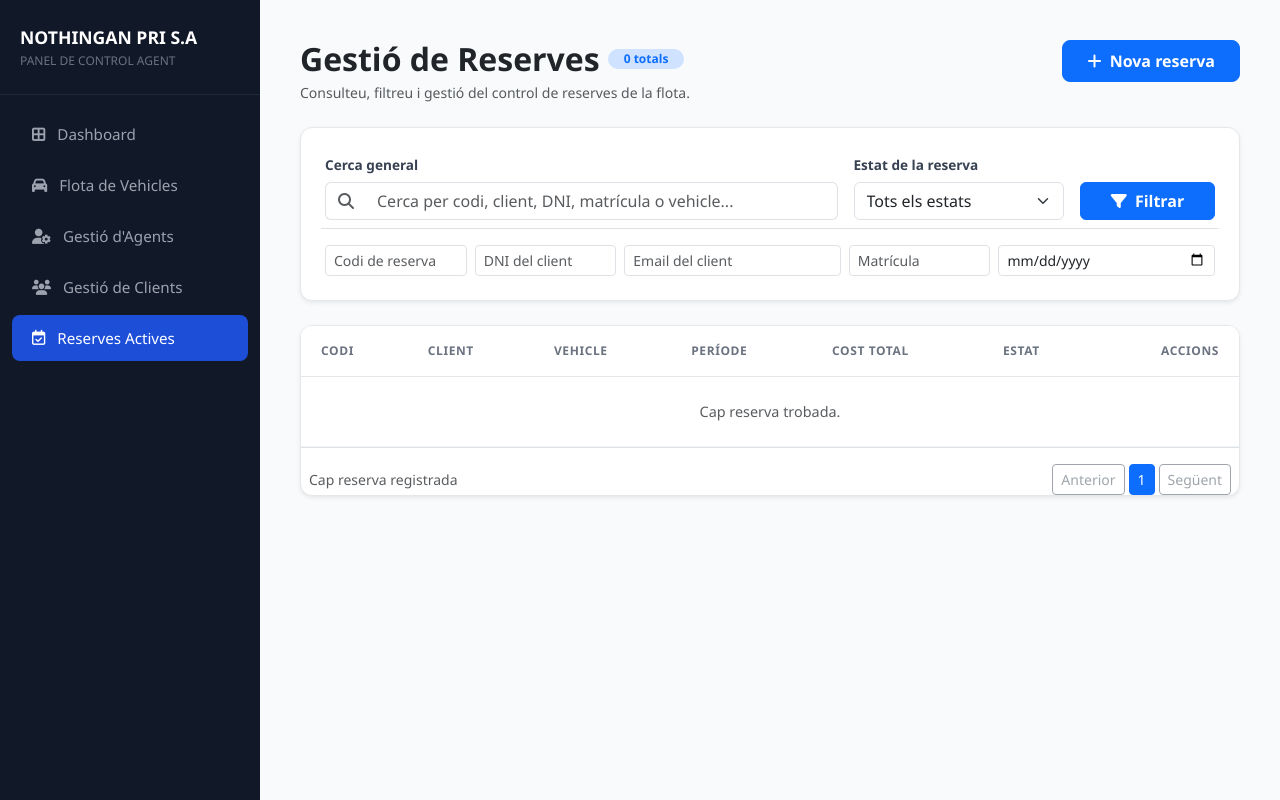
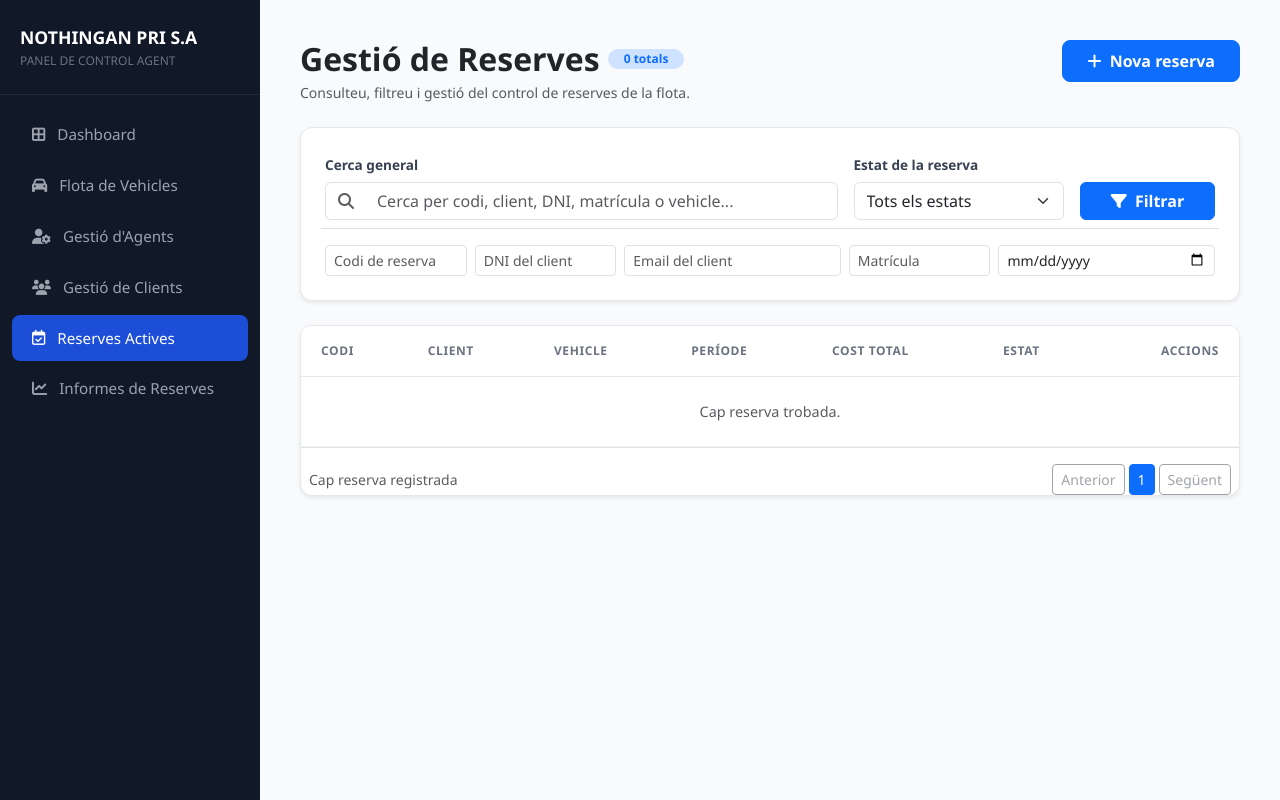
Before and after one commit to banfruns-ban/Nothingan-Pri-S.A., a Spring Boot app: page /dashboard/reserves in a window 1280 px wide. Run offline with Spring Boot 4, Linux system fonts and the light colour scheme; the visitor is signed in with stand-in values (Sample User, id 1); data that the repository does not hold is empty; some of the project's set-up classes (security, data sources, template engines, error pages and the like) are left out, and stand-ins take their place.

Commit message:
feat: añadir enlace a informes de reserves en múltiples plantillas

```diff
--- a/src/main/resources/templates/agents/alta_agent.html
+++ b/src/main/resources/templates/agents/alta_agent.html
@@ -34,6 +34,9 @@
             </a>
             <a th:href="@{/dashboard/reserves}" class="nav-link">
                 <i class="fa-regular fa-calendar-check"></i> Reserves Actives
+            </a>
+            <a th:href="@{/dashboard/informes/reserves}" class="nav-link">
+                <i class="fa-solid fa-chart-line"></i> Informes de Reserves
             </a>
         </nav>
     </aside>
--- a/src/main/resources/templates/agents/detall_agent.html
+++ b/src/main/resources/templates/agents/detall_agent.html
@@ -34,6 +34,9 @@
             </a>
             <a th:href="@{/dashboard/reserves}" class="nav-link">
                 <i class="fa-regular fa-calendar-check"></i> Reserves Actives
+            </a>
+            <a th:href="@{/dashboard/informes/reserves}" class="nav-link">
+                <i class="fa-solid fa-chart-line"></i> Informes de Reserves
             </a>
         </nav>
     </aside>
--- a/src/main/resources/templates/agents/llistat_agents.html
+++ b/src/main/resources/templates/agents/llistat_agents.html
@@ -34,6 +34,9 @@
             </a>
             <a th:href="@{/dashboard/reserves}" class="nav-link">
                 <i class="fa-regular fa-calendar-check"></i> Reserves Actives
+            </a>
+            <a th:href="@{/dashboard/informes/reserves}" class="nav-link">
+                <i class="fa-solid fa-chart-line"></i> Informes de Reserves
             </a>
         </nav>
     </aside>
--- a/src/main/resources/templates/client/altaUsuari.html
+++ b/src/main/resources/templates/client/altaUsuari.html
@@ -34,6 +34,9 @@
             </a>
             <a th:href="@{/dashboard/reserves}" class="nav-link">
                 <i class="fa-regular fa-calendar-check"></i> Reserves Actives
+            </a>
+            <a th:href="@{/dashboard/informes/reserves}" class="nav-link">
+                <i class="fa-solid fa-chart-line"></i> Informes de Reserves
             </a>
         </nav>
     </aside>
--- a/src/main/resources/templates/client/detallClient.html
+++ b/src/main/resources/templates/client/detallClient.html
@@ -34,6 +34,9 @@
             </a>
             <a th:href="@{/dashboard/reserves}" class="nav-link">
                 <i class="fa-regular fa-calendar-check"></i> Reserves Actives
+            </a>
+            <a th:href="@{/dashboard/informes/reserves}" class="nav-link">
+                <i class="fa-solid fa-chart-line"></i> Informes de Reserves
             </a>
         </nav>
     </aside>
--- a/src/main/resources/templates/client/editarClient.html
+++ b/src/main/resources/templates/client/editarClient.html
@@ -34,6 +34,9 @@
                 </a>
                 <a th:href="@{/dashboard/reserves}" class="nav-link">
                     <i class="fa-regular fa-calendar-check"></i> Reserves Actives
+                </a>
+                <a th:href="@{/dashboard/informes/reserves}" class="nav-link">
+                    <i class="fa-solid fa-chart-line"></i> Informes de Reserves
                 </a>
             </nav>
         </aside>
--- a/src/main/resources/templates/client/llistaClients.html
+++ b/src/main/resources/templates/client/llistaClients.html
@@ -34,6 +34,9 @@
             </a>
             <a th:href="@{/dashboard/reserves}" class="nav-link">
                 <i class="fa-regular fa-calendar-check"></i> Reserves Actives
+            </a>
+            <a th:href="@{/dashboard/informes/reserves}" class="nav-link">
+                <i class="fa-solid fa-chart-line"></i> Informes de Reserves
             </a>
         </nav>
     </aside>
--- a/src/main/resources/templates/dashboard/dashboard.html
+++ b/src/main/resources/templates/dashboard/dashboard.html
@@ -35,6 +35,9 @@
                 </a>
                 <a th:href="@{/dashboard/reserves}" class="nav-link">
                     <i class="fa-regular fa-calendar-check"></i> Reserves Actives
+                </a>
+                <a th:href="@{/dashboard/informes/reserves}" class="nav-link">
+                    <i class="fa-solid fa-chart-line"></i> Informes de Reserves
                 </a>
             </nav>
         </aside>
--- a/src/main/resources/templates/reserves/altaReserva.html
+++ b/src/main/resources/templates/reserves/altaReserva.html
@@ -34,6 +34,9 @@
             </a>
             <a th:href="@{/dashboard/reserves}" class="nav-link active">
                 <i class="fa-regular fa-calendar-check"></i> Reserves Actives
+            </a>
+            <a th:href="@{/dashboard/informes/reserves}" class="nav-link">
+                <i class="fa-solid fa-chart-line"></i> Informes de Reserves
             </a>
         </nav>
     </aside>
--- a/src/main/resources/templates/reserves/detallReserva.html
+++ b/src/main/resources/templates/reserves/detallReserva.html
@@ -34,6 +34,9 @@
             </a>
             <a th:href="@{/dashboard/reserves}" class="nav-link active">
                 <i class="fa-regular fa-calendar-check"></i> Reserves Actives
+            </a>
+            <a th:href="@{/dashboard/informes/reserves}" class="nav-link">
+                <i class="fa-solid fa-chart-line"></i> Informes de Reserves
             </a>
         </nav>
     </aside>
--- a/src/main/resources/templates/reserves/llistaReserves.html
+++ b/src/main/resources/templates/reserves/llistaReserves.html
@@ -34,6 +34,9 @@
                 </a>
                 <a th:href="@{/dashboard/reserves}" class="nav-link active">
                     <i class="fa-regular fa-calendar-check"></i> Reserves Actives
+                </a>
+                <a th:href="@{/dashboard/informes/reserves}" class="nav-link">
+                    <i class="fa-solid fa-chart-line"></i> Informes de Reserves
                 </a>
             </nav>
         </aside>
--- a/src/main/resources/templates/reserves/lliurarReserva.html
+++ b/src/main/resources/templates/reserves/lliurarReserva.html
@@ -35,6 +35,9 @@
             </a>
             <a th:href="@{/dashboard/reserves}" class="nav-link active">
                 <i class="fa-regular fa-calendar-check"></i> Reserves Actives
+            </a>
+            <a th:href="@{/dashboard/informes/reserves}" class="nav-link">
+                <i class="fa-solid fa-chart-line"></i> Informes de Reserves
             </a>
         </nav>
     </aside>
--- a/src/main/resources/templates/reserves/retornarReserva.html
+++ b/src/main/resources/templates/reserves/retornarReserva.html
@@ -35,6 +35,9 @@
                 </a>
                 <a th:href="@{/dashboard/reserves}" class="nav-link active">
                     <i class="fa-regular fa-calendar-check"></i> Reserves Actives
+                </a>
+                <a th:href="@{/dashboard/informes/reserves}" class="nav-link">
+                    <i class="fa-solid fa-chart-line"></i> Informes de Reserves
                 </a>
             </nav>
         </aside>
--- a/src/main/resources/templates/vehicles/altaVehicle.html
+++ b/src/main/resources/templates/vehicles/altaVehicle.html
@@ -34,6 +34,9 @@
             </a>
             <a th:href="@{/dashboard/reserves}" class="nav-link">
                 <i class="fa-regular fa-calendar-check"></i> Reserves Actives
+            </a>
+            <a th:href="@{/dashboard/informes/reserves}" class="nav-link">
+                <i class="fa-solid fa-chart-line"></i> Informes de Reserves
             </a>
         </nav>
     </aside>
--- a/src/main/resources/templates/vehicles/detallVehicle.html
+++ b/src/main/resources/templates/vehicles/detallVehicle.html
@@ -34,6 +34,9 @@
                 </a>
                 <a th:href="@{/dashboard/reserves}" class="nav-link">
                     <i class="fa-regular fa-calendar-check"></i> Reserves Actives
+                </a>
+                <a th:href="@{/dashboard/informes/reserves}" class="nav-link">
+                    <i class="fa-solid fa-chart-line"></i> Informes de Reserves
                 </a>
             </nav>
         </aside>
--- a/src/main/resources/templates/vehicles/editarVehicle.html
+++ b/src/main/resources/templates/vehicles/editarVehicle.html
@@ -34,6 +34,9 @@
             </a>
             <a th:href="@{/dashboard/reserves}" class="nav-link">
                 <i class="fa-regular fa-calendar-check"></i> Reserves Actives
+            </a>
+            <a th:href="@{/dashboard/informes/reserves}" class="nav-link">
+                <i class="fa-solid fa-chart-line"></i> Informes de Reserves
             </a>
         </nav>
     </aside>
--- a/src/main/resources/templates/vehicles/llistat.html
+++ b/src/main/resources/templates/vehicles/llistat.html
@@ -34,6 +34,9 @@
             </a>
             <a th:href="@{/dashboard/reserves}" class="nav-link">
                 <i class="fa-regular fa-calendar-check"></i> Reserves Actives
+            </a>
+            <a th:href="@{/dashboard/informes/reserves}" class="nav-link">
+                <i class="fa-solid fa-chart-line"></i> Informes de Reserves
             </a>
         </nav>
     </aside>
```
